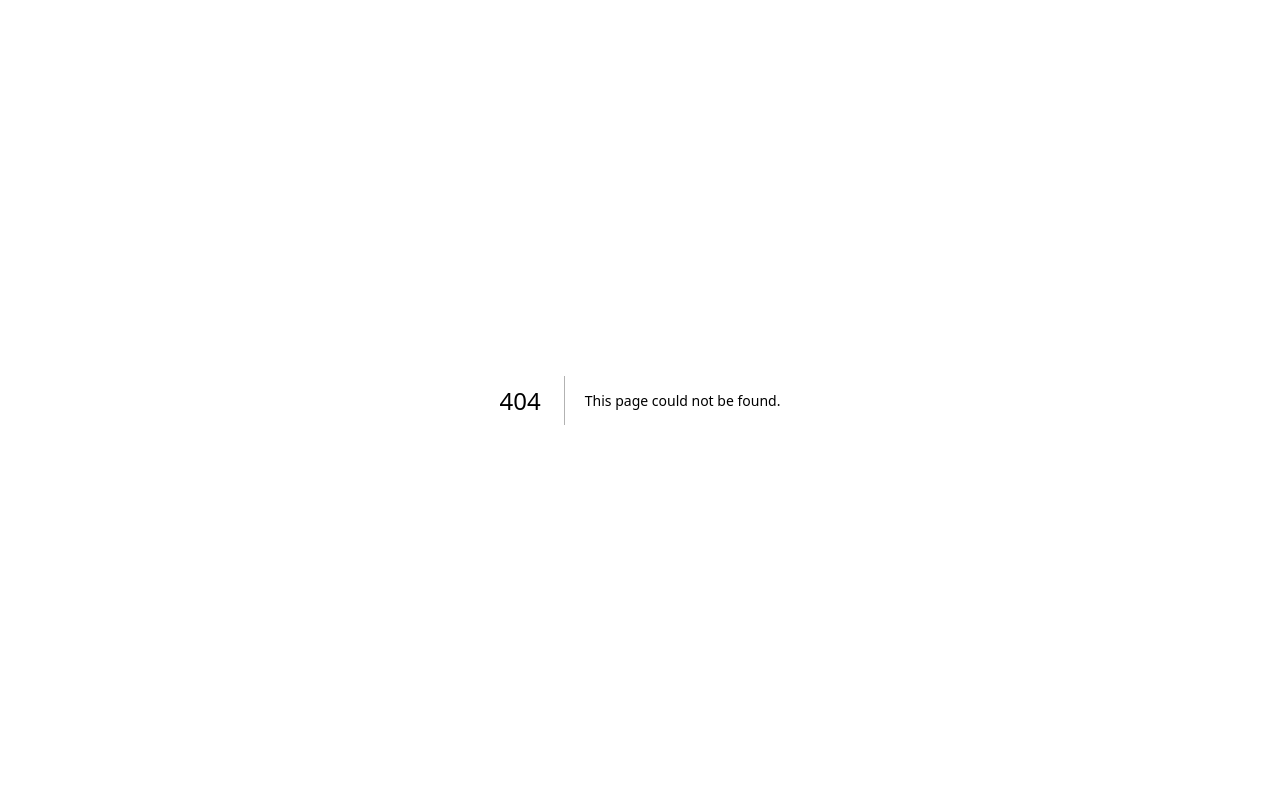
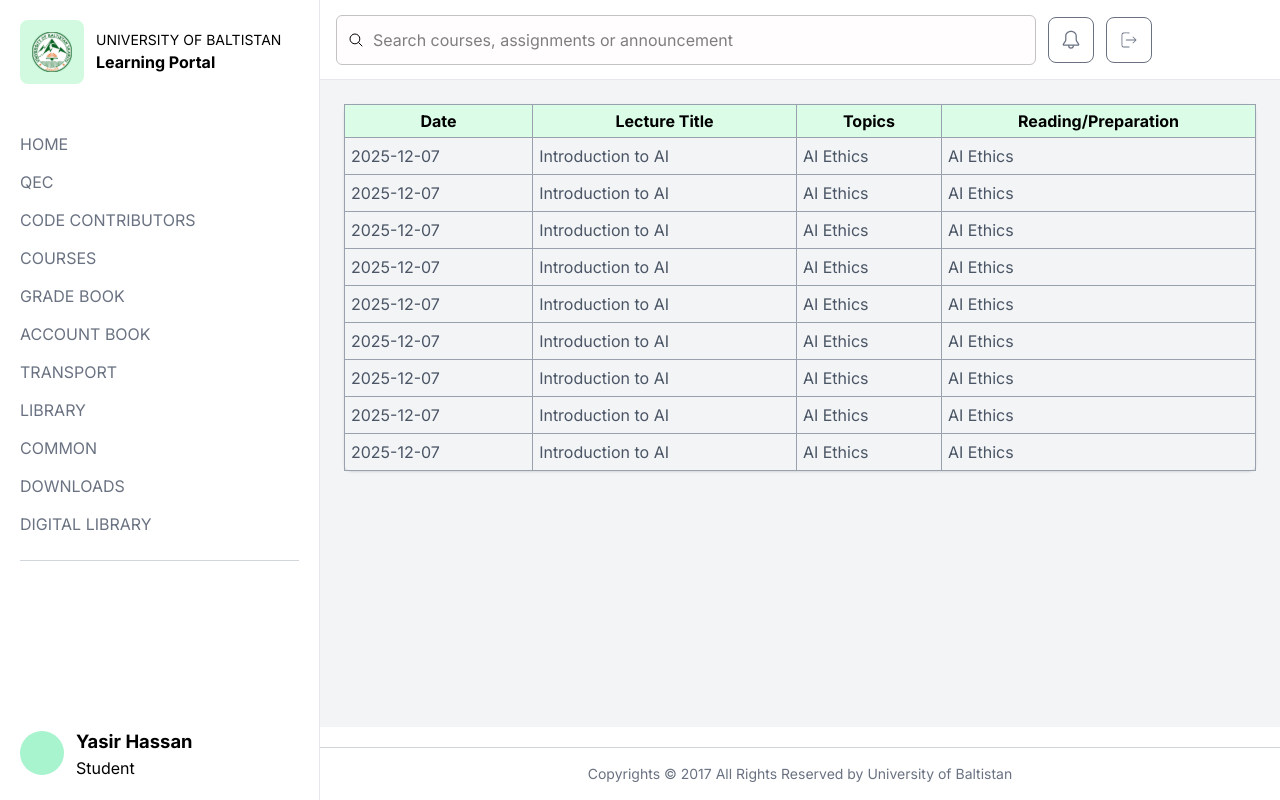
Before and after one commit to Yasirhassan1/university-lms, a Next.js app in the folder front-end/: page /pages/dashboard/courses in a window 1280 px wide. Before the commit this address had no page. Built offline with nearby package versions, Linux system fonts and the light colour scheme.

Commit message:
feat: Implement core dashboard layout and pages including sidebar, courses, and lectures.

```diff
--- /dev/null
+++ b/front-end/src/app/components/footer/Footer.jsx
@@ -0,0 +1,7 @@
+export default function Footer() {
+    return (
+        <footer className="bg-white border-t border-gray-300 p-4 text-center text-gray-500 mt-5">
+            <p className="text-sm!">Copyrights © 2017 All Rights Reserved by University of Baltistan</p>
+        </footer>
+    )
+}
--- /dev/null
+++ b/front-end/src/app/components/notice-board/NoticeBoard.jsx
@@ -0,0 +1,23 @@
+export default function NoticeBoard(){
+    return(
+      <div className="card flex flex-col gap-2 w-full max-w-7xl shadow-lg rounded-lg">
+        <strong className="bg-green-100 p-4 rounded-t-lg">Notice Board</strong>
+        <div className="flex justify-between gap-3 p-4">
+            <div className="left flex flex-col">
+                <p>AI Ethics Webinar</p>
+                <span className="text-xs">2025-12-07</span>
+            </div>
+            <p className="bg-green-100 px-4 py-2 rounded-full">Conference Hall</p>
+        </div>
+
+        <div className="flex justify-between gap-3 p-4">
+            <div className="left flex flex-col">
+                <p>Future Technologies</p>
+                <span className="text-xs">2025-18-07</span>
+            </div>
+            <p className="bg-green-100 px-4 py-2 rounded-full">Lab 1</p>
+        </div>
+
+      </div>
+    )
+}
--- a/front-end/src/app/components/sidebar/Sidebar.jsx
+++ b/front-end/src/app/components/sidebar/Sidebar.jsx
@@ -2,6 +2,7 @@ import Image from "next/image"
 import img from "@/app/assets/logo.svg"
 import Link from "next/link"
 import { IoClose } from "react-icons/io5";
+import { linksData } from "./linksData";
 
 export default function Sidebar({ isOpen, onClose }) {
   return (
@@ -45,17 +46,11 @@ export default function Sidebar({ isOpen, onClose }) {
         </div>
 
         <div className="links flex flex-col gap-3.5 mt-10 text-gray-500 border-b border-b-gray-300 pb-6">
-          <Link href={"/"} onClick={onClose}>HOME</Link>
-          <Link href={"/"} onClick={onClose}>QEC</Link>
-          <Link href={"/"} onClick={onClose}>CODE CONTRIBUTORS</Link>
-          <Link href={"/"} onClick={onClose}>COURSES</Link>
-          <Link href={"/"} onClick={onClose}>GRADE BOOK</Link>
-          <Link href={"/"} onClick={onClose}>ACCOUNT BOOK</Link>
-          <Link href={"/"} onClick={onClose}>TRANSPORT</Link>
-          <Link href={"/"} onClick={onClose}>LIBRARY</Link>
-          <Link href={"/"} onClick={onClose}>COMMON</Link>
-          <Link href={"/"} onClick={onClose}>DOWNLOADS</Link>
-          <Link href={"/"} onClick={onClose}>DIGITAL LIBRARY</Link>
+
+          {linksData.map((cur, ind)=>{
+            return  <Link key={ind} href={cur.href} onClick={onClose}>{cur.name}</Link>
+          })}
+
 
         </div>
 
--- /dev/null
+++ b/front-end/src/app/components/sidebar/linksData.js
@@ -0,0 +1,48 @@
+export const linksData = [
+    {
+        name: "HOME",
+        href: "/"
+    },
+    {
+        name: "QEC",
+        href: "/"
+    },
+    {
+        name: "CODE CONTRIBUTORS",
+        href: "/"
+    },
+    {
+        name: "COURSES",
+        href: "/"
+    },
+    {
+        name: "GRADE BOOK",
+        href: "/"
+    },
+    {
+        name: "ACCOUNT BOOK",
+        href: "/"
+    },
+    {
+        name: "TRANSPORT",
+        href: "/"
+    },
+    {
+        name: "LIBRARY",
+        href: "/"
+    },
+    {
+        name: "COMMON",
+        href: "/"
+    },
+    {
+        name: "DOWNLOADS",
+        href: "/"
+    },
+    {
+        name: "DIGITAL LIBRARY",
+        href: "/"
+    },
+
+
+]
--- /dev/null
+++ b/front-end/src/app/components/table/Table.jsx
@@ -0,0 +1,35 @@
+
+export default function Table({tableHead, tableRowData}) {
+    return (
+        <table className="w-full border-collapse shadow-sm  border border-gray-400 max-w-7xl rounded-lg">
+            <thead className="bg-green-100">
+                <tr>
+                    {
+                        tableHead.map((item, index) => {
+                            return (
+                                <th key={index} className="p-1 border border-gray-400">{item}</th>
+                            )
+                        })
+                    }
+                </tr>
+            </thead>
+            <tbody>
+                {
+                    tableRowData.map((item, index) => {
+                        return (
+                            <tr key={index}>
+                                {
+                                    item.map((cell, index) => {
+                                        return (
+                                            <td key={index} className="border border-gray-400 p-1.5 text-gray-600">{cell}</td>
+                                        )
+                                    })
+                                }
+                            </tr>
+                        )
+                    })
+                }
+            </tbody>
+        </table>
+    )
+}
--- /dev/null
+++ b/front-end/src/app/pages/dashboard/courses/page.jsx
@@ -0,0 +1,7 @@
+import {table} from "@/app/pages/dashboard/courses/table-data"
+import Table from "@/app/components/table/Table"
+export default function Page(){
+    return(
+        <Table tableHead={table.head} tableRowData={table.tableRowData}/>
+    )
+}
--- /dev/null
+++ b/front-end/src/app/pages/dashboard/courses/table-data.js
@@ -0,0 +1,76 @@
+export const table = {
+    head: [
+        "Date",
+        "Lecture Title",
+        "Topics",
+        "Reading/Preparation",
+
+    ],
+    tableRowData: [
+        [
+            "2025-12-07",
+            "Introduction to AI",
+            "AI Ethics",
+            "AI Ethics",
+
+        ],
+        [
+            "2025-12-07",
+            "Introduction to AI",
+            "AI Ethics",
+            "AI Ethics",
+
+        ],
+        [
+            "2025-12-07",
+            "Introduction to AI",
+            "AI Ethics",
+            "AI Ethics",
+
+        ],
+
+          [
+            "2025-12-07",
+            "Introduction to AI",
+            "AI Ethics",
+            "AI Ethics",
+
+        ],
+
+          [
+            "2025-12-07",
+            "Introduction to AI",
+            "AI Ethics",
+            "AI Ethics",
+
+        ],
+          [
+            "2025-12-07",
+            "Introduction to AI",
+            "AI Ethics",
+            "AI Ethics",
+
+        ],
+          [
+            "2025-12-07",
+            "Introduction to AI",
+            "AI Ethics",
+            "AI Ethics",
+
+        ],
+          [
+            "2025-12-07",
+            "Introduction to AI",
+            "AI Ethics",
+            "AI Ethics",
+
+        ],
+          [
+            "2025-12-07",
+            "Introduction to AI",
+            "AI Ethics",
+            "AI Ethics",
+
+        ],
+    ]
+}
--- a/front-end/src/app/pages/dashboard/layout.js
+++ b/front-end/src/app/pages/dashboard/layout.js
@@ -2,6 +2,7 @@
 import { useState } from "react";
 import Header from "@/app/components/header/Header";
 import Sidebar from "@/app/components/sidebar/Sidebar";
+import Footer from "@/app/components/footer/Footer";
 
 export default function DashboardLayout({ children }) {
   const [isSidebarOpen, setIsSidebarOpen] = useState(false);
@@ -11,16 +12,22 @@ export default function DashboardLayout({ children }) {
       className="
         grid min-h-screen
         grid-cols-1 lg:grid-cols-[320px_1fr]
-        grid-rows-[80px_1fr]
+        grid-rows-[80px_1fr_auto]
       "
     >
-      <Sidebar isOpen={isSidebarOpen} onClose={() => setIsSidebarOpen(false)} />
+      <div className="lg:row-span-3">
+        <Sidebar isOpen={isSidebarOpen} onClose={() => setIsSidebarOpen(false)} />
+      </div>
       <Header toggleSidebar={() => setIsSidebarOpen(!isSidebarOpen)} />
 
       {/* Main Content */}
       <main className="col-start-1 lg:col-start-2 row-start-2 p-6 bg-gray-100 overflow-x-hidden">
         {children}
       </main>
+
+      <div className="col-start-1 lg:col-start-2 row-start-3">
+        <Footer />
+      </div>
     </div>
   );
 }
--- a/front-end/src/app/pages/dashboard/lectures/page.jsx
+++ b/front-end/src/app/pages/dashboard/lectures/page.jsx
@@ -1,7 +1,21 @@
+import Table from "@/app/components/table/Table";
+import {table} from "@/app/pages/dashboard/lectures/table-data"
 export default function Page(){
     return(
-        <div>
-            <h1>Lectures</h1>
+        <section>
+            <h2>Syllabus</h2>
+            <p className="font-semibold mt-4">Select Course</p>
+            <select className="mt-3 bg-gray-200 px-3 py-2 rounded-lg" name="" id="">
+                <option value="">Advance Database</option>
+                <option value="">Operating System</option>
+                <option value="">Software Engineering</option>
+                <option value="">Artificial Intelligence</option>
+            </select>
+            <div className="flex flex-col gap-4 mt-7">
+                <p className="font-bold ">List of Lectures</p>
+            <Table tableHead={table.head} tableRowData={table.tableRowData}/>
         </div>
+        </section>
+
     )
 }
--- /dev/null
+++ b/front-end/src/app/pages/dashboard/lectures/table-data.js
@@ -0,0 +1,53 @@
+export const table = {
+    head: [
+        "Date",
+        "Lecture Title",
+        "Topics",
+        "Reading/Preparation",
+        "Lecture Notes",
+        "Assignment",
+    ],
+    tableRowData: [
+        [
+            "2025-12-07",
+            "",
+            "",
+            "",
+            "-",
+            "-"
+        ],
+         [
+            "2025-12-23",
+            "",
+            "",
+            "",
+            "-",
+            "-"
+        ],
+       [
+            "2025-04-07",
+            "",
+            "",
+            "",
+            "-",
+            "-"
+        ],
+
+           [
+            "2025-07-15",
+            "",
+            "",
+            "",
+            "-",
+            "-"
+        ],
+           [
+            "2025-07-27",
+            "",
+            "",
+            "",
+            "-",
+            "-"
+        ],
+    ]
+}
--- a/front-end/src/app/pages/dashboard/page.jsx
+++ b/front-end/src/app/pages/dashboard/page.jsx
@@ -1,6 +1,7 @@
 import ActionCardGrid from "@/app/components/action-card/ActionCardGrid";
 import Link from "next/link";
 import QuickInfo from "@/app/components/quick-info/QuickInfo";
+import NoticeBoard from "@/app/components/notice-board/NoticeBoard";
 export default function Page(){
 
     return(
@@ -16,9 +17,15 @@ export default function Page(){
         <section className="mt-5">
             <QuickInfo/>
         </section>
+
         <section className="mt-5">
         <ActionCardGrid/>
         </section>
+
+        <section className="mt-5">
+            <NoticeBoard/>
+        </section>
+
         </div>
     )
 }
```
